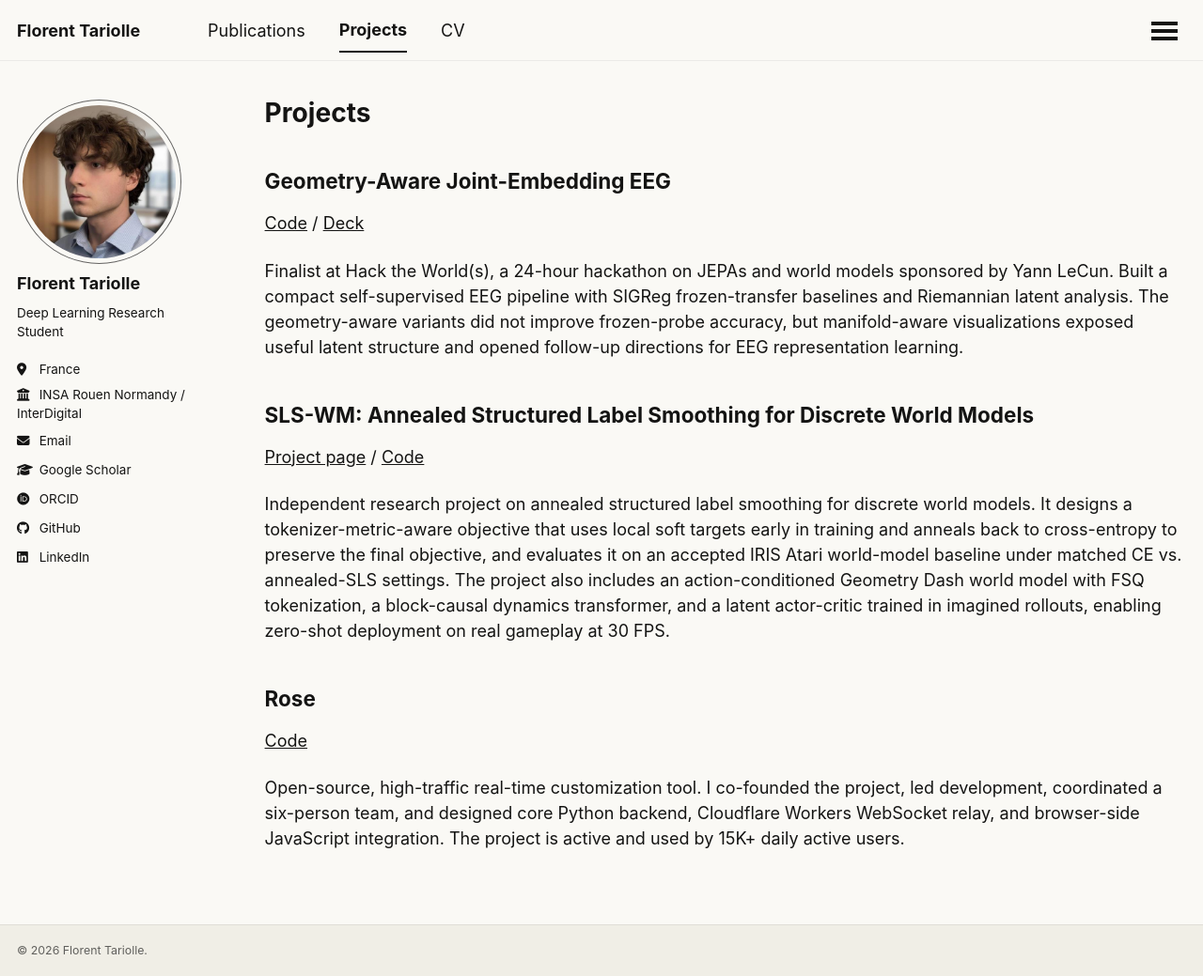
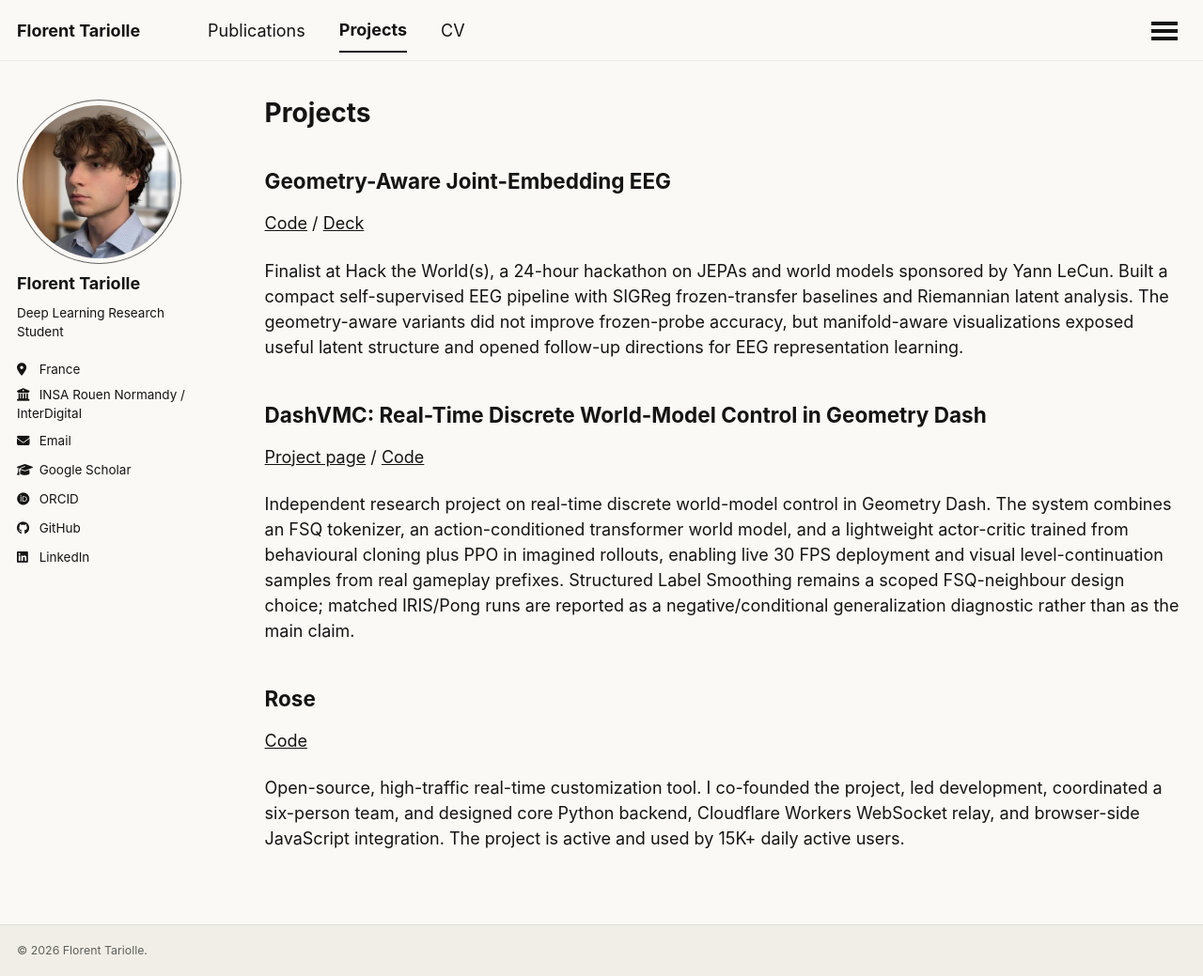
Before and after one commit to Tariolle/Tariolle.github.io, a Jekyll site: the page built from _pages/projects.md, in a window 1280 px wide and 1039 px high. Shown: the whole window at 94% size. Built offline with Jekyll 4.4.1, drawn with Linux system fonts in a browser that asks for light colours; some web fonts are replaced; a script that is not in the unit is left out.

Commit message:
docs: update DashVMC project page links

```diff
--- a/_pages/projects.md
+++ b/_pages/projects.md
@@ -11,11 +11,11 @@ author_profile: true
 
 Finalist at Hack the World(s), a 24-hour hackathon on JEPAs and world models sponsored by Yann LeCun. Built a compact self-supervised EEG pipeline with SIGReg frozen-transfer baselines and Riemannian latent analysis. The geometry-aware variants did not improve frozen-probe accuracy, but manifold-aware visualizations exposed useful latent structure and opened follow-up directions for EEG representation learning.
 
-## SLS-WM: Annealed Structured Label Smoothing for Discrete World Models
+## DashVMC: Real-Time Discrete World-Model Control in Geometry Dash
 
-[Project page](https://tariolle.github.io/sls-wm/) / [Code](https://github.com/Tariolle/sls-wm)
+[Project page](https://tariolle.github.io/dash-vmc/) / [Code](https://github.com/Tariolle/dash-vmc)
 
-Independent research project on annealed structured label smoothing for discrete world models. It designs a tokenizer-metric-aware objective that uses local soft targets early in training and anneals back to cross-entropy to preserve the final objective, and evaluates it on an accepted IRIS Atari world-model baseline under matched CE vs. annealed-SLS settings. The project also includes an action-conditioned Geometry Dash world model with FSQ tokenization, a block-causal dynamics transformer, and a latent actor-critic trained in imagined rollouts, enabling zero-shot deployment on real gameplay at 30 FPS.
+Independent research project on real-time discrete world-model control in Geometry Dash. The system combines an FSQ tokenizer, an action-conditioned transformer world model, and a lightweight actor-critic trained from behavioural cloning plus PPO in imagined rollouts, enabling live 30 FPS deployment and visual level-continuation samples from real gameplay prefixes. Structured Label Smoothing remains a scoped FSQ-neighbour design choice; matched IRIS/Pong runs are reported as a negative/conditional generalization diagnostic rather than as the main claim.
 
 ## Rose
 
```
Also changed, not shown: _pages/about.md (+1 -1 lines).
